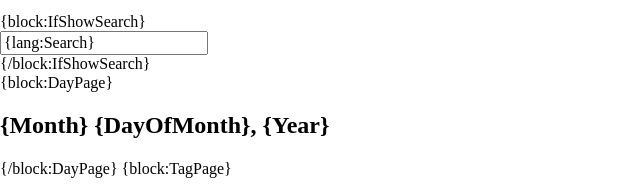
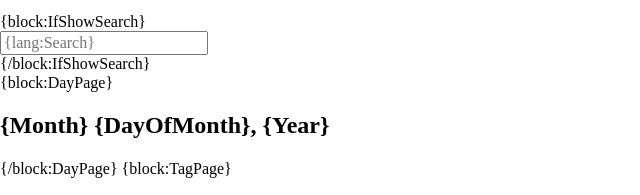
Before and after one commit to maxrodrigo/Tumblr-HTML5-Blank-Theme, a plain HTML site: page index.html in a window 1280 px wide. Shown: the part 464-659 px from the top of the page, 0-640 px from the left. Drawn offline with nearby package versions, Linux system fonts and the light colour scheme.

Commit message:
Search Placeholder
Removed search value js for a HTML5 placeholder

```diff
--- a/index.html
+++ b/index.html
@@ -97,7 +97,7 @@
           </ul>
           {block:IfShowSearch}
           <form action="/search" method="get" class="search">
-            <input type="text" name="q" value="{lang:Search}" onclick="javascript:if (this.value == '{lang:Search}') this.value = '';">
+            <input type="text" name="q" placeholder="{lang:Search}">
           </form>
           {/block:IfShowSearch}
         </nav>
```
